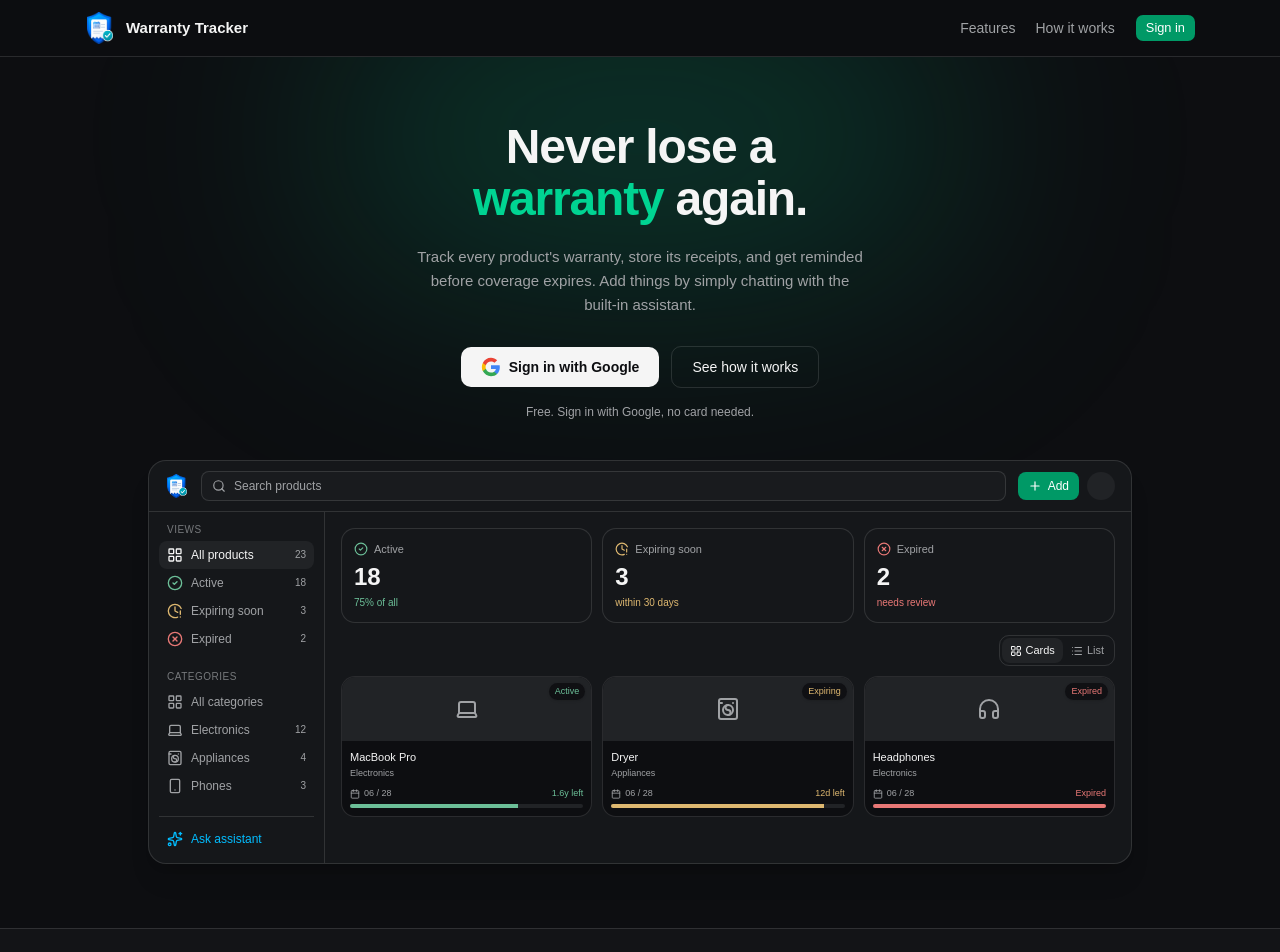
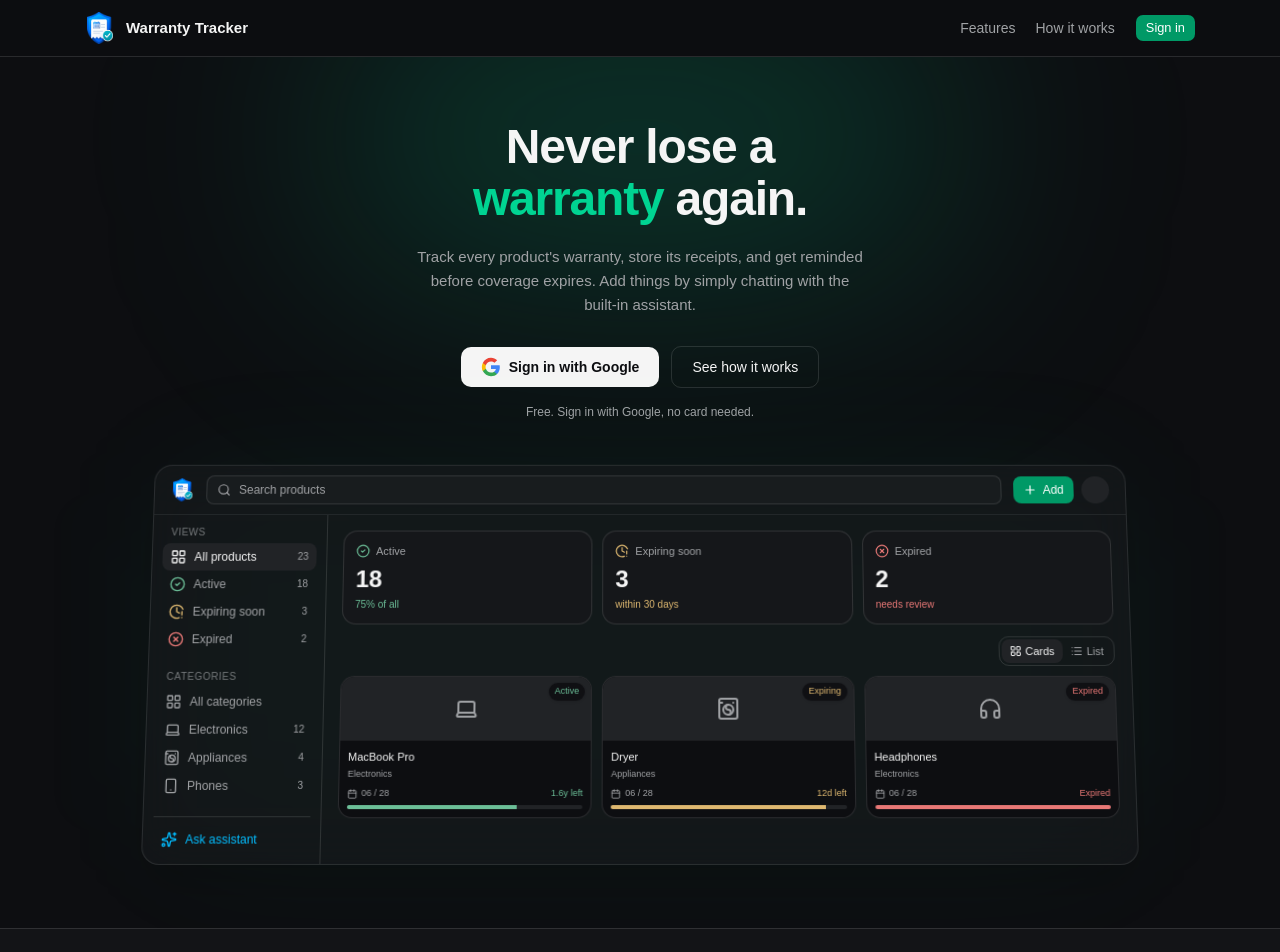
Before and after one commit to asaf27064/warranty-tracker, a React (Vite) app in the folder frontend/: page / in a window 1280 px wide. Shown: the top 952 px of the page. Built offline with nearby package versions, Linux system fonts and the light colour scheme; no server answers.

Commit message:
feat(landing): one-way shine, drop duplicate load glare, perspective+glass hero mock

```diff
--- a/frontend/src/index.css
+++ b/frontend/src/index.css
@@ -208,7 +208,12 @@
   padding: 2px 4px;
 }
 
-/* Professional glare: a soft diagonal sheen that sweeps across on hover. */
+/* Professional glare: a soft diagonal sheen that sweeps across once on hover.
+   One-way: it plays on mouse enter and resets off-screen (no reverse on leave). */
+@keyframes shine-sweep {
+  from { transform: translateX(-160%); }
+  to { transform: translateX(160%); }
+}
 .shine {
   position: relative;
   overflow: hidden;
@@ -219,10 +224,9 @@
   inset: 0;
   background: linear-gradient(115deg, transparent 35%, rgba(255, 255, 255, 0.18) 50%, transparent 65%);
   transform: translateX(-160%);
-  transition: transform 0.85s ease;
   pointer-events: none;
   z-index: 30;
 }
 .shine:hover::after {
-  transform: translateX(160%);
+  animation: shine-sweep 0.85s ease forwards;
 }
--- a/frontend/src/pages/LandingPage.tsx
+++ b/frontend/src/pages/LandingPage.tsx
@@ -151,18 +151,11 @@ const LandingPage = () => {
           <p className="mt-4 text-xs text-muted-foreground">Free. Sign in with Google, no card needed.</p>
         </motion.div>
 
-        <div className="relative mx-auto max-w-5xl px-5 pb-16">
-          <Reveal hover className="shine relative overflow-hidden rounded-2xl border border-border bg-card shadow-xl transition-shadow hover:shadow-2xl">
-            <motion.div
-              aria-hidden="true"
-              className="pointer-events-none absolute inset-0 z-20"
-              initial={{ x: "-150%" }}
-              animate={{ x: "150%" }}
-              transition={{ duration: 1.2, ease: "easeInOut", delay: 0.7 }}
-            >
-              <div className="h-full w-1/2 -skew-x-12 bg-gradient-to-r from-transparent via-white/30 to-transparent" />
-            </motion.div>
-            <div className="flex items-center gap-3 border-b border-border px-4 py-2.5">
+        <div className="relative mx-auto max-w-5xl px-5 pb-16" style={{ perspective: "1700px" }}>
+          <div className="pointer-events-none absolute inset-x-12 top-8 bottom-24 rounded-[40px] bg-emerald-500/10 blur-3xl" />
+          <div className="relative transition-transform duration-500 ease-out [transform:rotateX(7deg)] hover:[transform:rotateX(0deg)]">
+          <Reveal className="shine relative overflow-hidden rounded-2xl border border-white/10 bg-card/75 shadow-2xl backdrop-blur-xl transition-shadow">
+            <div className="flex items-center gap-3 border-b border-border/60 px-4 py-2.5">
               <img src={logo} alt="" className="h-6 w-6 object-contain" />
               <div className="hidden flex-1 items-center gap-2 rounded-md border border-border bg-muted/40 px-2.5 py-1.5 text-xs text-muted-foreground sm:flex">
                 <Search className="h-3.5 w-3.5" /> Search products
@@ -263,6 +256,7 @@ const LandingPage = () => {
               </div>
             </div>
           </Reveal>
+          </div>
         </div>
       </section>
 
```
